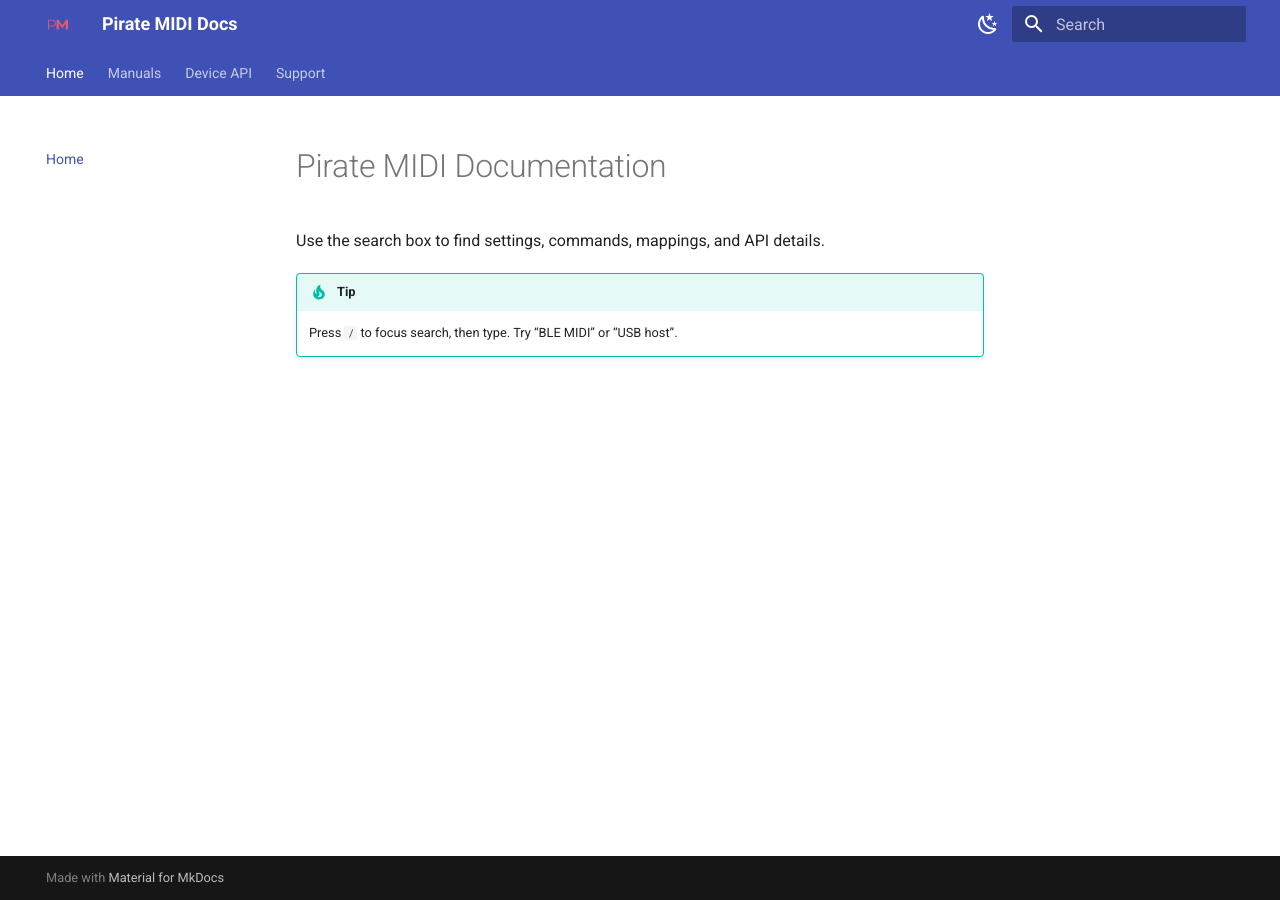
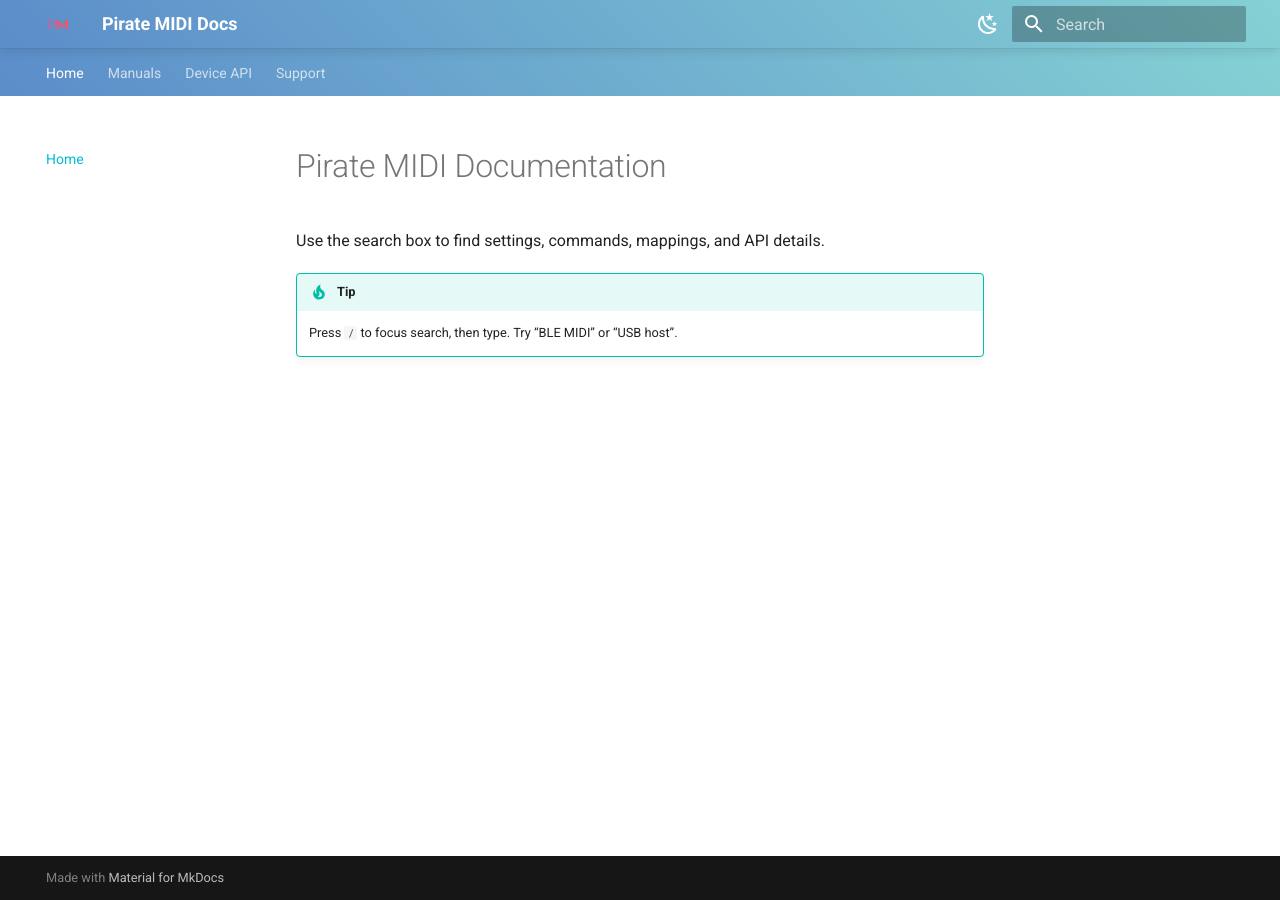
Before and after one commit to Pirate-MIDI/pirate-midi-docs, an MkDocs documentation site: the page built from docs/index.md, in a window 1280 px wide. Built offline with MkDocs 1.6.1 and Material for MkDocs 9.7.7, drawn with Linux system fonts in a browser that asks for light colours.

Commit message:
branding
style: gradient header/nav with theme-aware colors

```diff
--- /dev/null
+++ b/docs/assets/branding.css
@@ -0,0 +1,47 @@
+/* ============================= */
+/* Pirate MIDI gradient headers  */
+/* ============================= */
+
+/* LIGHT THEME — blue gradient @ 45deg */
+:root {
+  /* Header & top tabs gradient */
+  --pm-header-gradient: linear-gradient(45deg, #5b8dca 0%, #85d1d4 100%);
+  /* Ensure header text/icons are readable on the gradient */
+  --pm-header-fg: #ffffff;
+}
+
+/* DARK THEME — pink gradient @ 45deg */
+[data-md-color-scheme="slate"] {
+  --pm-header-gradient: linear-gradient(45deg, #ef5280 0%, #f15a5b 100%);
+  --pm-header-fg: #ffffff;
+}
+
+/* Apply the gradient */
+.md-header,
+.md-tabs {
+  background: var(--pm-header-gradient) !important;
+  color: var(--pm-header-fg);
+}
+
+/* Make sure header icons/text inherit the contrast color */
+.md-header .md-header__button,
+.md-header .md-header__button .md-icon,
+.md-header .md-header__title,
+.md-header .md-search__input,
+.md-header .md-search__icon,
+.md-tabs__link,
+.md-tabs__item .md-icon {
+  color: var(--pm-header-fg);
+  fill: var(--pm-header-fg);
+}
+
+/* Keep the default sticky header shadow (optional polish) */
+.md-header {
+  box-shadow: var(--md-shadow-z2);
+}
+
+/* Optional: hover state tweaks for tabs on gradients */
+.md-tabs__link:hover,
+.md-tabs__link--active {
+  opacity: 0.9;
+}
--- a/docs/assets/extra.css
+++ /dev/null
@@ -1,15 +0,0 @@
-/* Light scheme brand overrides */
-:root {
-  --md-primary-fg-color: #0f766e;         /* replace with your hex */
-  --md-primary-fg-color--light: #14b8a6;
-  --md-primary-fg-color--dark: #115e59;
-  --md-accent-fg-color: #ea580c;          /* links/buttons accent */
-}
-
-/* Dark scheme brand overrides */
-[data-md-color-scheme="slate"] {
-  --md-primary-fg-color: #38bdf8;
-  --md-primary-fg-color--light: #7dd3fc;
-  --md-primary-fg-color--dark: #0ea5e9;
-  --md-accent-fg-color: #a3e635;
-}
--- a/mkdocs.yml
+++ b/mkdocs.yml
@@ -15,15 +15,15 @@
   palette:
     - media: "(prefers-color-scheme: light)"
       scheme: default
-      primary: indigo
-      accent: deep orange
+      primary: cyan
+      accent: blue
       toggle:
         icon: material/weather-night
         name: Switch to dark mode
     - media: "(prefers-color-scheme: dark)"
       scheme: slate
-      primary: teal
-      accent: lime
+      primary: blue
+      accent: light blue
       toggle:
         icon: material/weather-sunny
         name: Switch to light mode
@@ -55,7 +55,7 @@
   - Support: support/index.md
 
 extra_css:
-  - assets/extra.css
+  - assets/branding.css
 
 extra_javascript:
   - assets/logo-switch.js
```
